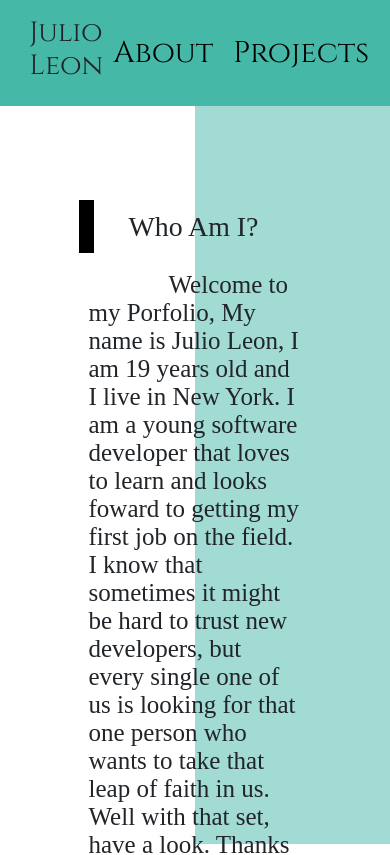
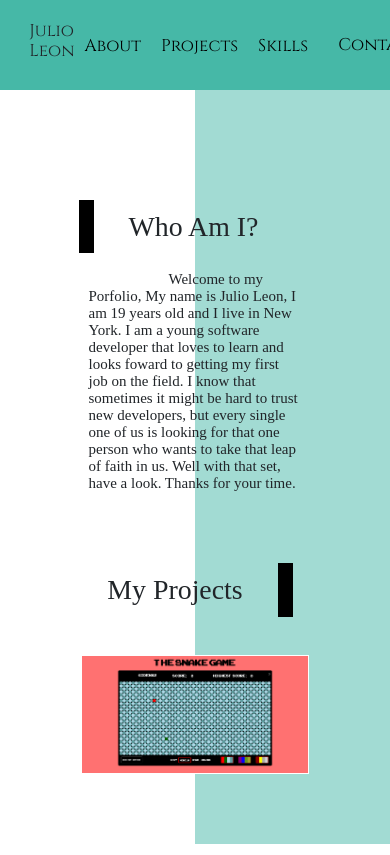
Before and after one commit to Julio-Leon/Porfolio, a React (Create React App) app in the folder porfolio_client/: page /home#/home in a window 390 px wide. Shown: the top 855 px of the page. Built offline with nearby package versions, Linux system fonts and the light colour scheme; a web font is replaced by a local one.

Commit message:
added resoinsive design to the new features

```diff
--- a/porfolio_client/src/components/Projects/Projects.js
+++ b/porfolio_client/src/components/Projects/Projects.js
@@ -26,7 +26,7 @@ function Projects(props) {
                 </div>
             </div>
 
-            <div className='project-container flex-container'>
+            <div className='left-description project-container flex-container'>
                 <div className='project-description flex-container' data-aos='fade-right'>
                     <a href='https://league-find.netlify.app/' target='_blank' rel='noreferrer'>League Finder</a>
                     <p>League of Legends account tracker. Displays the information of the
@@ -50,7 +50,7 @@ function Projects(props) {
                 </div>
             </div>
 
-            <div className='project-container flex-container'>
+            <div className='left-description project-container flex-container'>
                 <div className='project-description flex-container' data-aos='fade-right'>
                     <a href='https://b-lucid.netlify.app/#/' target='_blank' rel='noreferrer'>B-LUCID</a>
                     <p>An app where users can see other people's posts, leave comments, like them and of course post their own. Users also have their own page that will display only their posts. You can find these users on the search bar on the top right. There is authentication, so only authenticated users will have access to full functionality.</p>
--- a/porfolio_client/src/styles/App_styles.css
+++ b/porfolio_client/src/styles/App_styles.css
@@ -275,6 +275,10 @@ img {
     margin: 15px;
   }
 
+  .header * {
+    font-size: 17px;
+  }
+
   /* .header {
         height: 50px;
     }
@@ -285,6 +289,14 @@ img {
 
   .project-carousel {
     margin-bottom: 35px;
+  }
+
+  .left-description .project-image-container {
+    margin-top: 70px;
+  }
+
+  .about {
+    font-size: 15px;
   }
 
   .project-container {
```
